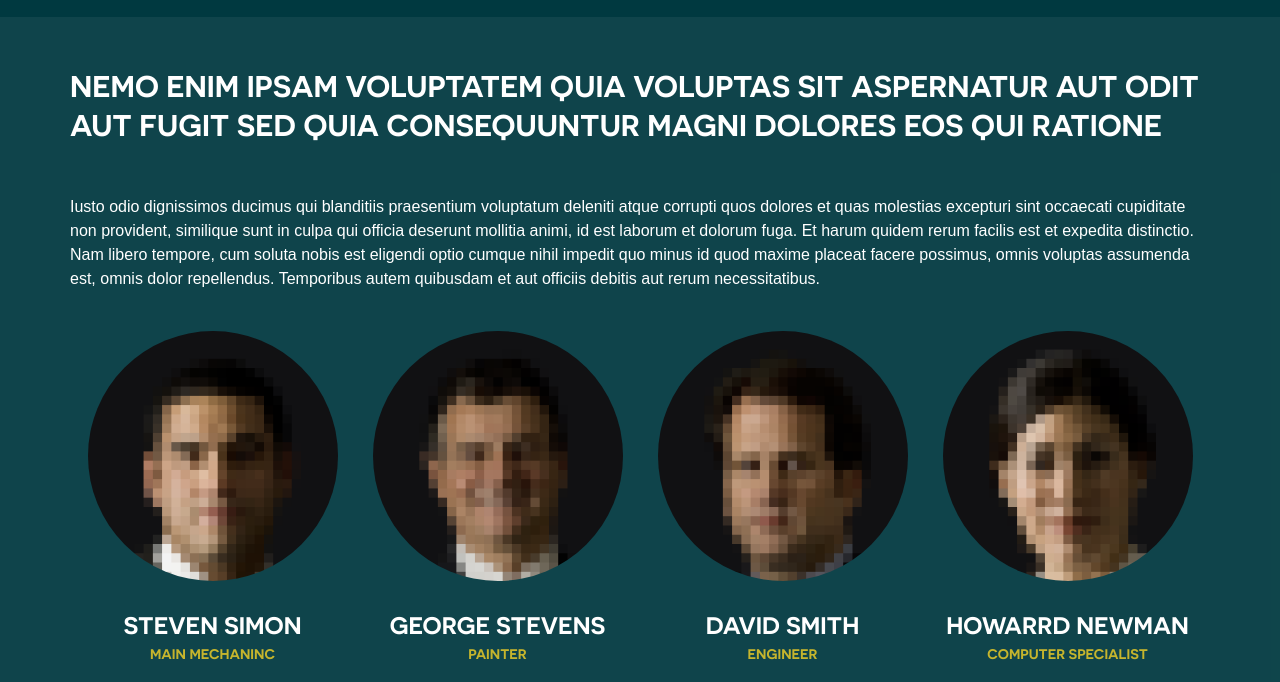
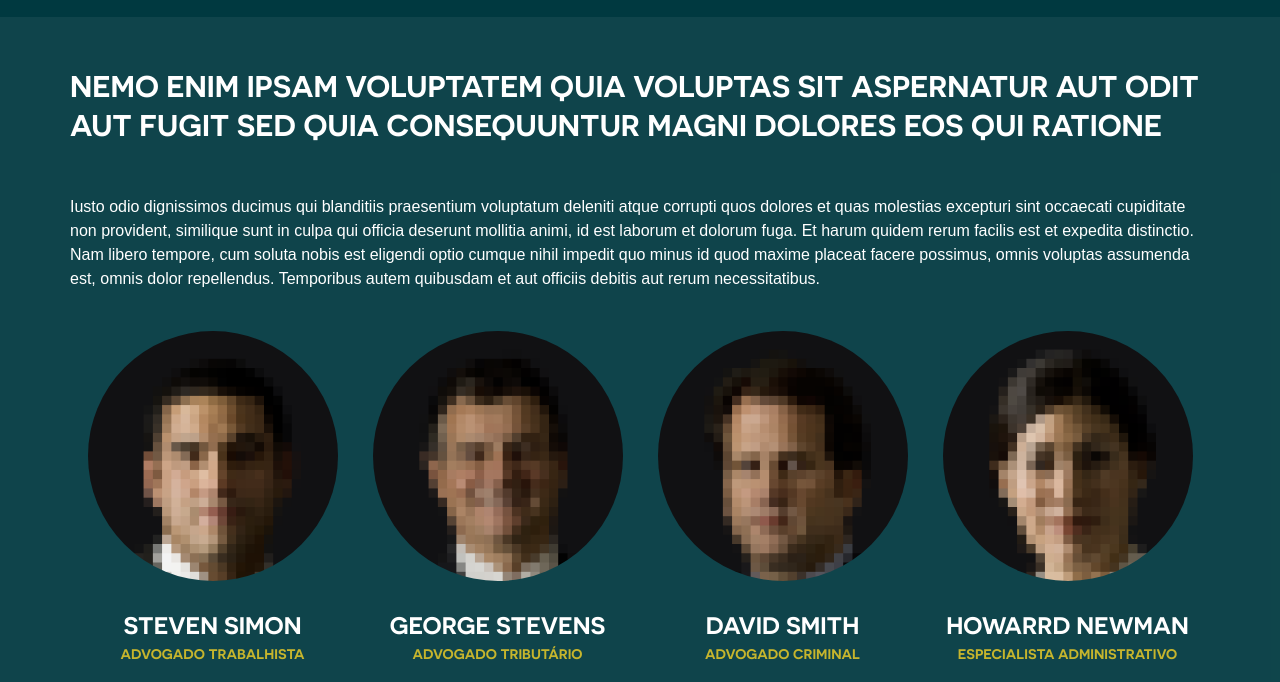
Before and after one commit to marcelo-peruzzo/projeto-adv, a plain HTML site: page about.html in a window 1280 px wide. Shown: the part 82-764 px from the top of the page. Drawn offline with Linux system fonts and the light colour scheme.

Commit message:
finalizado 13/07

```diff
--- a/about.html
+++ b/about.html
@@ -5,7 +5,7 @@
 		<meta http-equiv="X-UA-Compatible" content="IE=edge">
 		<meta name="viewport" content="width=device-width, initial-scale=1.0,maximum-scale=1">
 
-		<title>Lawyers | About Us</title>
+		<title>Ailton Salomé Dultra | About Us</title>
 
 		<!-- Loading third party fonts -->
 		<link href="fonts/font-awesome.min.css" rel="stylesheet" type="text/css">
@@ -60,25 +60,25 @@
 						<div class="team">
 							<figure class="team-image"><img src="dummy/person-1.png" alt="person-1"></figure>
 							<h3 class="team-name">Steven Simon</h3>
-							<small class="team-desc">Main mechaninc</small>
+							<small class="team-desc">Advogado trabalhista</small>
 							<p>Lorem ipsum dolor sit amet, consectetur adipisicing elit. Dolor ut tenetur dicta deserunt fugiat itaque voluptates doloremque dolore accusamus suscipit</p>
 						</div>
 						<div class="team">
 							<figure class="team-image"><img src="dummy/person-2.png" alt="person-2"></figure>
 							<h3 class="team-name">George Stevens</h3>
-							<small class="team-desc">Painter</small>
+							<small class="team-desc">Advogado tributário</small>
 							<p>Lorem ipsum dolor sit amet, consectetur adipisicing elit. Possimus quisquam hic cum laboriosam, est saepe amet magni labore, corrupti recusandae</p>
 						</div>
 						<div class="team">
 							<figure class="team-image"><img src="dummy/person-3.png" alt="person-3"></figure>
 							<h3 class="team-name">David Smith</h3>
-							<small class="team-desc">Engineer</small>
+							<small class="team-desc">Advogado criminal</small>
 							<p>Lorem ipsum dolor sit amet, consectetur adipisicing elit. Corrupti quisquam, odit! Mollitia, porro. Quidem officiis, harum tempora, voluptates distinctio quis</p>
 						</div>
 						<div class="team">
 							<figure class="team-image"><img src="dummy/person-4.png" alt="person-4"></figure>
 							<h3 class="team-name">Howarrd Newman</h3>
-							<small class="team-desc">Computer Specialist</small>
+							<small class="team-desc">Especialista administrativo</small>
 							<p>Lorem ipsum dolor sit amet, consectetur adipisicing elit. Repudiandae repellat ipsum optio nam! Error at minus fugit est voluptatum, placeat,</p>
 						</div>
 					</div>
```
Also changed, not shown: contact.html (+1 -1 lines), experience.html (+1 -1 lines), index.html (+1 -1 lines), service.html (+1 -1 lines).
